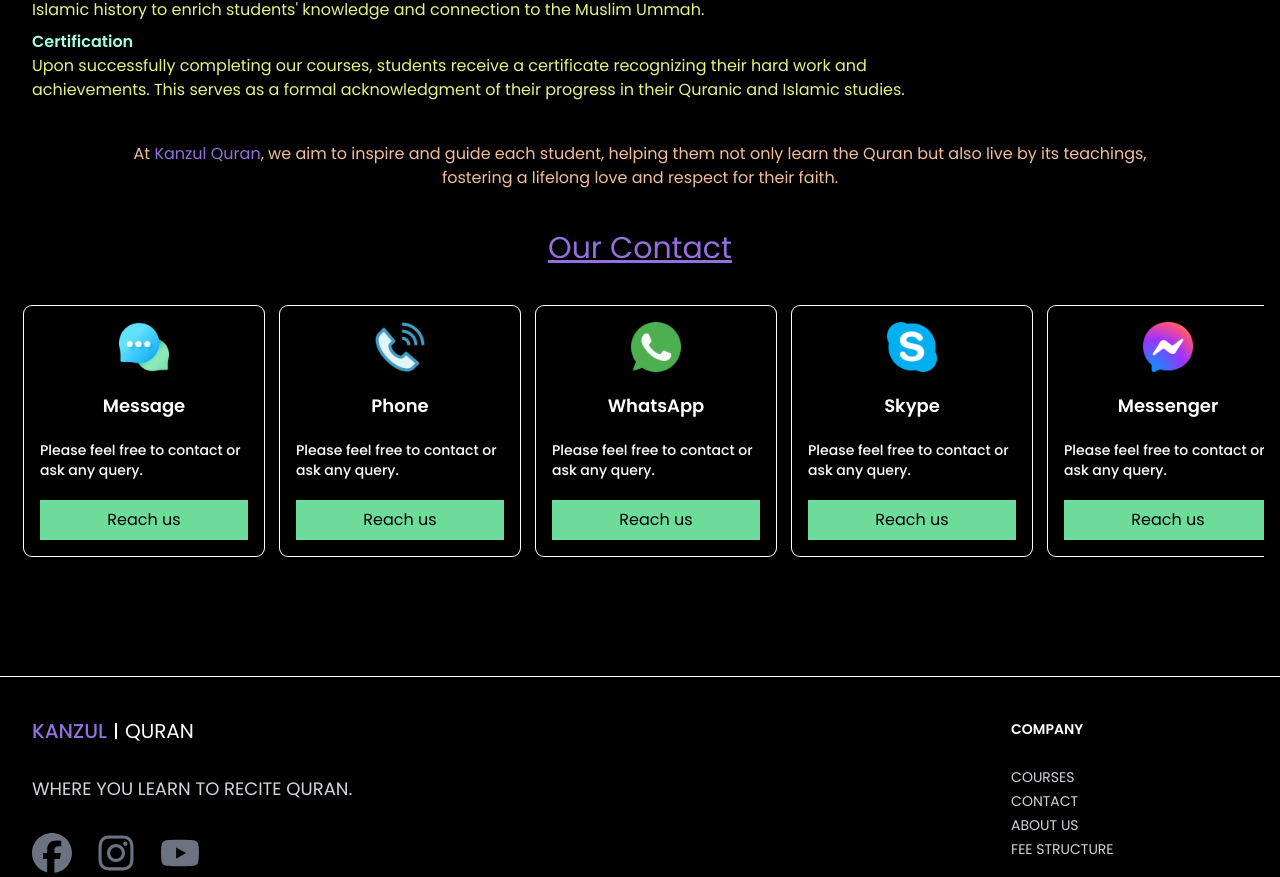
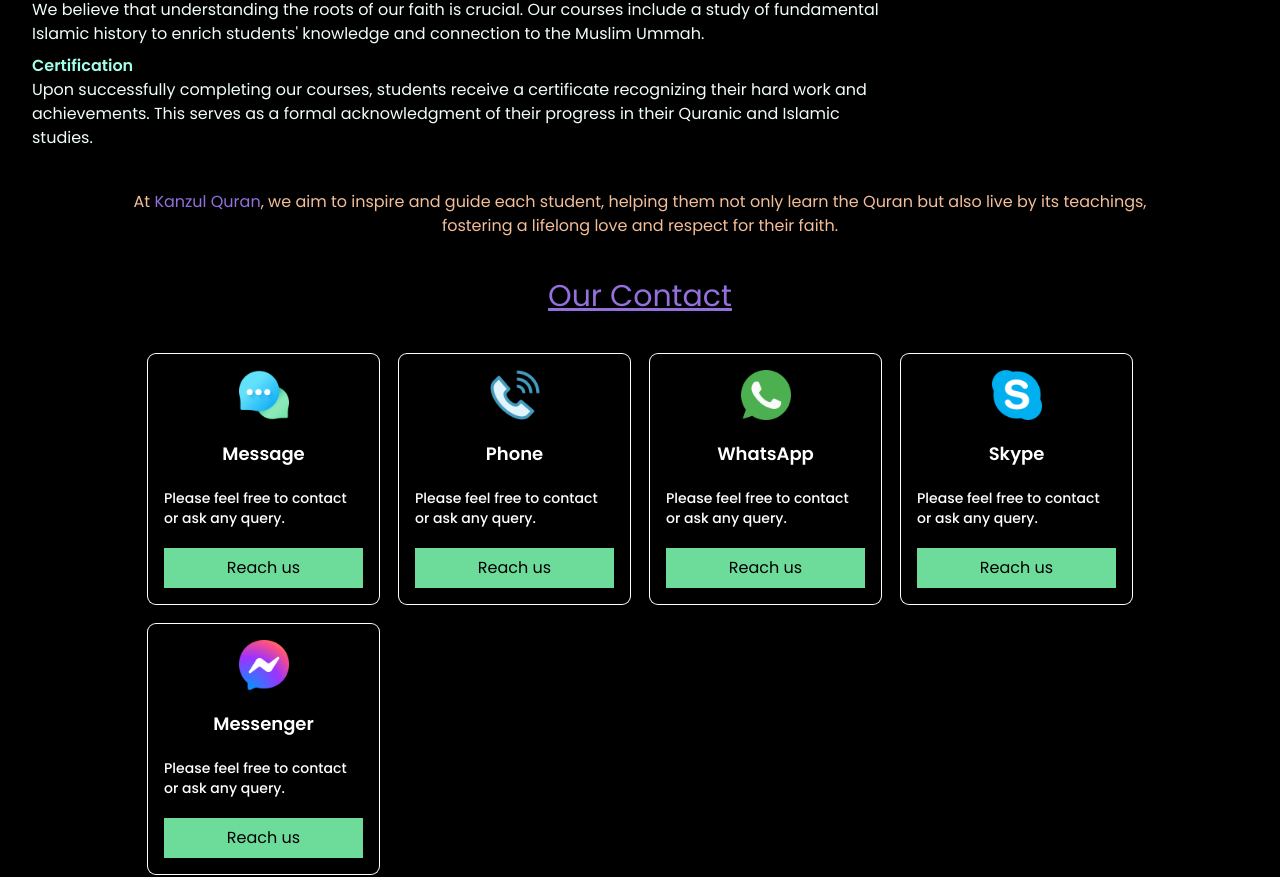
Before and after one commit to Bilalkhan4086/learn_quran, a Next.js app: page /about in a window 1280 px wide. Shown: the part 1169-2046 px from the top of the page. Built offline with nearby package versions, Linux system fonts and the light colour scheme.

Commit message:
fix the styling and cards

```diff
--- a/components/sections/about/Card.tsx
+++ b/components/sections/about/Card.tsx
@@ -4,9 +4,11 @@
 
 const Card = ({ info }: any) => {
   return (
-    <div className="max-w-[240px] flex flex-col items-center ring-1 ring-white p-4 rounded-lg">
+    <div className="max-w-[240px] max-[560px]:max-w-[100%] mx-auto flex flex-col items-center ring-1 ring-white p-4 rounded-lg">
       <Image src={info.icon} alt="whatsapp" width={50} height={50} />
-      <h4 className="text-lg font-semibold my-5 text-white">{info.mediumText}</h4>
+      <h4 className="text-lg font-semibold my-5 text-white">
+        {info.mediumText}
+      </h4>
       <h5 className="text-sm font-medium mb-5 text-white">
         Please feel free to contact or ask any query.
       </h5>
--- a/components/sections/about/Section1.tsx
+++ b/components/sections/about/Section1.tsx
@@ -28,21 +28,23 @@
           <Image src={Quran} alt="quran" />
         </div>
       </div>
-      <div className="px-4 mt-10">
-        <h2 className="text-3xl text-kaizenblue underline">Our Course Values</h2>
+      <div className="px-4 max-w-[900px] xl:mx-0 mx-auto mt-10">
+        <h2 className="text-3xl text-kaizenblue underline">
+          Our Course Values
+        </h2>
         {coreValues.map((value, i) => (
           <div className="max-w-4xl my-2" key={i}>
             <h3 className="font-semibold text-kaizenblue">{value.heading}</h3>
-            <p className="text-kaizenyellow">{value.description}</p>
+            <p className="text-teal-50">{value.description}</p>
           </div>
         ))}
-        <p className="my-10 mx-auto max-w-5xl text-center text-kaizenred">
-          At <span className="text-purple">Kanzul Quran</span>, we aim to
-          inspire and guide each student, helping them not only learn the Quran
-          but also live by its teachings, fostering a lifelong love and respect
-          for their faith.
-        </p>
       </div>
+      <p className="my-10 mx-auto max-w-5xl text-center text-kaizenred">
+        At <span className="text-purple">Kanzul Quran</span>, we aim to inspire
+        and guide each student, helping them not only learn the Quran but also
+        live by its teachings, fostering a lifelong love and respect for their
+        faith.
+      </p>
     </>
   );
 };
--- a/components/sections/about/Section2.tsx
+++ b/components/sections/about/Section2.tsx
@@ -9,27 +9,27 @@
 const contactInfo = [
   {
     icon: message,
-    infoLink: "sms:15551234567",
+    infoLink: "sms:923025827641",
     mediumText: "Message",
   },
   {
     icon: telephone,
-    infoLink: "tel:+15551234567",
+    infoLink: "tel:+923025827641",
     mediumText: "Phone",
   },
   {
     icon: whatsapp,
-    infoLink: "https://wa.me/15551234567",
+    infoLink: "https://wa.me/923025827641",
     mediumText: "WhatsApp",
   },
   {
     icon: skype,
-    infoLink: "https://join.skype.com/invite/ABCDEFG123456",
+    infoLink: "https://join.skype.com/invite/sVgM94TdZN2f",
     mediumText: "Skype",
   },
   {
     icon: messenger,
-    infoLink: "https://m.me/PageUsernameOrID",
+    infoLink: "https://m.me/61566015578270",
     mediumText: "Messenger",
   },
 ];
@@ -37,9 +37,11 @@
 const Section2 = () => {
   return (
     <div className="my-10">
-      <h3 className="text-3xl text-purple text-center underline" id="contact">Our Contact</h3>
-      <div className="overflow-scroll px-2">
-        <div className="flex gap-4 my-10 min-w-[1280px]">
+      <h3 className="text-3xl text-purple text-center underline" id="contact">
+        Our Contact
+      </h3>
+      <div className="max-w-[1000px] mx-auto">
+        <div className="px-2 gap-5 my-10 grid xl:grid-cols-4 max-xl:grid-cols-3 max-md:grid-cols-2 max-[560px]:grid-cols-1">
           {contactInfo.map((info, i) => (
             <Card key={i} info={info} />
           ))}
--- a/components/sections/courses/Section1.tsx
+++ b/components/sections/courses/Section1.tsx
@@ -16,7 +16,7 @@
           return (
             <Card
               key={i}
-              image={"/images/Qurann.webp"}
+              image={course.image}
               heading={course.heading}
               description={course.description}
               url={course.url}
--- a/components/sections/home/Section2.tsx
+++ b/components/sections/home/Section2.tsx
@@ -11,7 +11,6 @@
 
 const Section2 = () => {
   return (
-    <>
     <div className="text-white relative text-center mt-2 mb-20">
       <h3 className="text-5xl text-blue max-md:text-2xl my-3 font-normal ">
         Featured Courses
@@ -24,7 +23,6 @@
       </h4>
       <Pricing />
     </div>
-    </>
   );
 };
 
--- a/constants/courses.ts
+++ b/constants/courses.ts
@@ -4,36 +4,42 @@
     heading: "Tajweed Course",
     description:
       "Tajweed is about reading the Quran correctly by pronouncing each letter and word properly. It helps ensure that the recitation is clear, accurate, and beautiful.",
+    image: "/images/barkaat-ul-quran.jpg",
   },
   {
     url: "nazra_quran",
     heading: "Nazra Quran Course",
     description:
       "A Nazra course is designed to teach individuals how to read the Quran with correct pronunciation and fluency. It focuses on learning the Arabic script and practicing recitation to ensure accurate reading. The course is often aimed at beginners or those who want to improve their Quran reading skills.",
+    image: "/images/nazra-course.jpg",
   },
   {
     url: "hifz_ul_quran",
     heading: "Hifz ul Quran Course",
     description:
       "Join our Hifz course to embark on a transformative journey of memorizing the Quran. Designed for students of all ages, this program provides structured guidance, personalized support, and effective techniques to help you memorize the Quran with accuracy and understanding. Through consistent practice and a supportive environment, you’ll develop a lifelong connection with the Quran.",
+    image: "/images/hifz-course.jpg",
   },
   {
     url: "barkat_ul_quran",
     heading: "Barkaat ul Quran Course",
     description:
       "Barkaat ul Quran course is designed to help memorize any 15 Surahs of the Holy Quran. It's up to the student to select which ones to memorize.",
+    image: "/images/barkaat-ul-quran.jpg",
   },
   {
     url: "fard_obligatory_knowledge",
     heading: "Fard (Obligatory) Knowledge",
     description:
       "This course is designed to teach the accurate method of ablution, bathing, Salah, and basic Islamic knowledge.",
+    image: "/images/obligatory-knowledge.jpg",
   },
   {
     url: "qiraat_course",
     heading: "Qiraat Course (Brothers Only)",
     description:
       "A Qiraat course focuses on teaching the various traditional styles of Quranic recitation, each with its unique rules and melodies. It helps students master these styles to enhance their recitation skills and understanding.",
+    image: "/images/qiraat-course.jpg",
   },
 ];
 
```
Also changed, not shown: components/sections/home/Section1.tsx (+4 -6 lines), public/images/mainImage.webp (added). Lines whose indentation alone changed are shown as unchanged.
